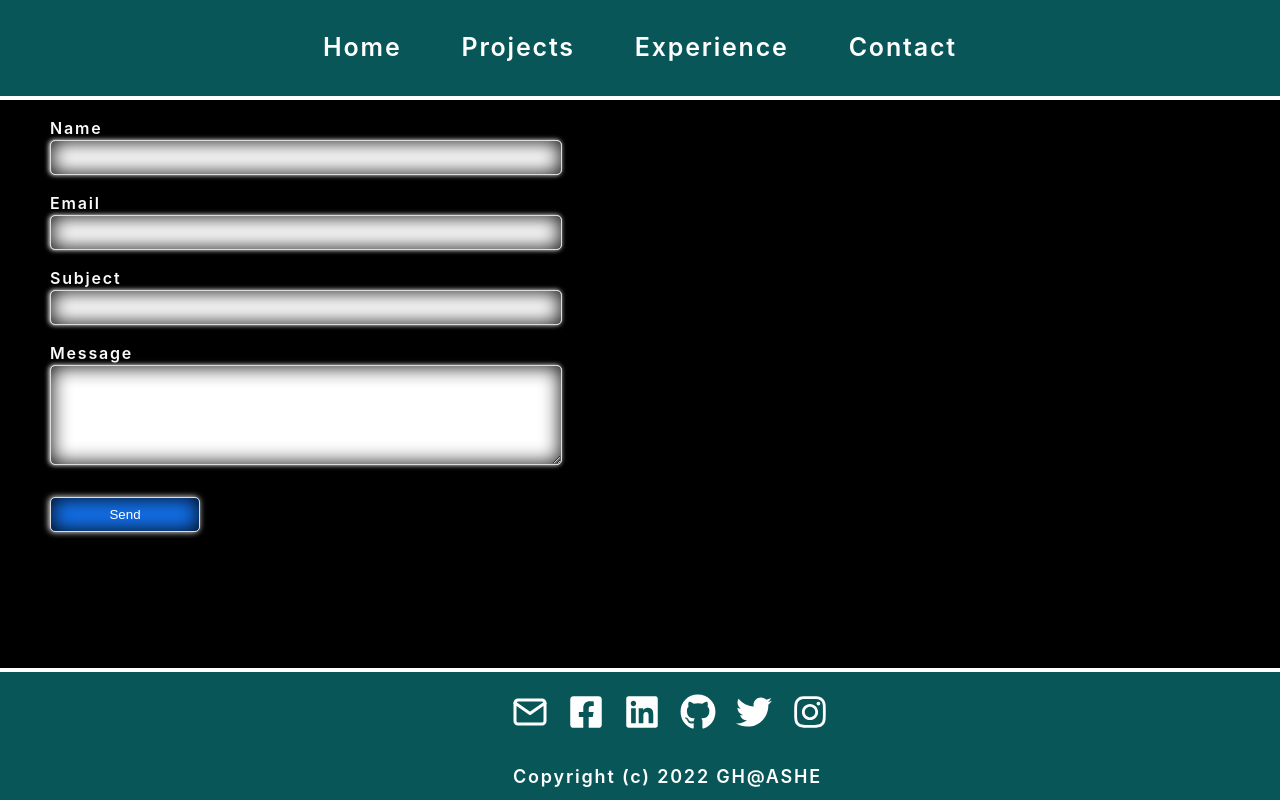
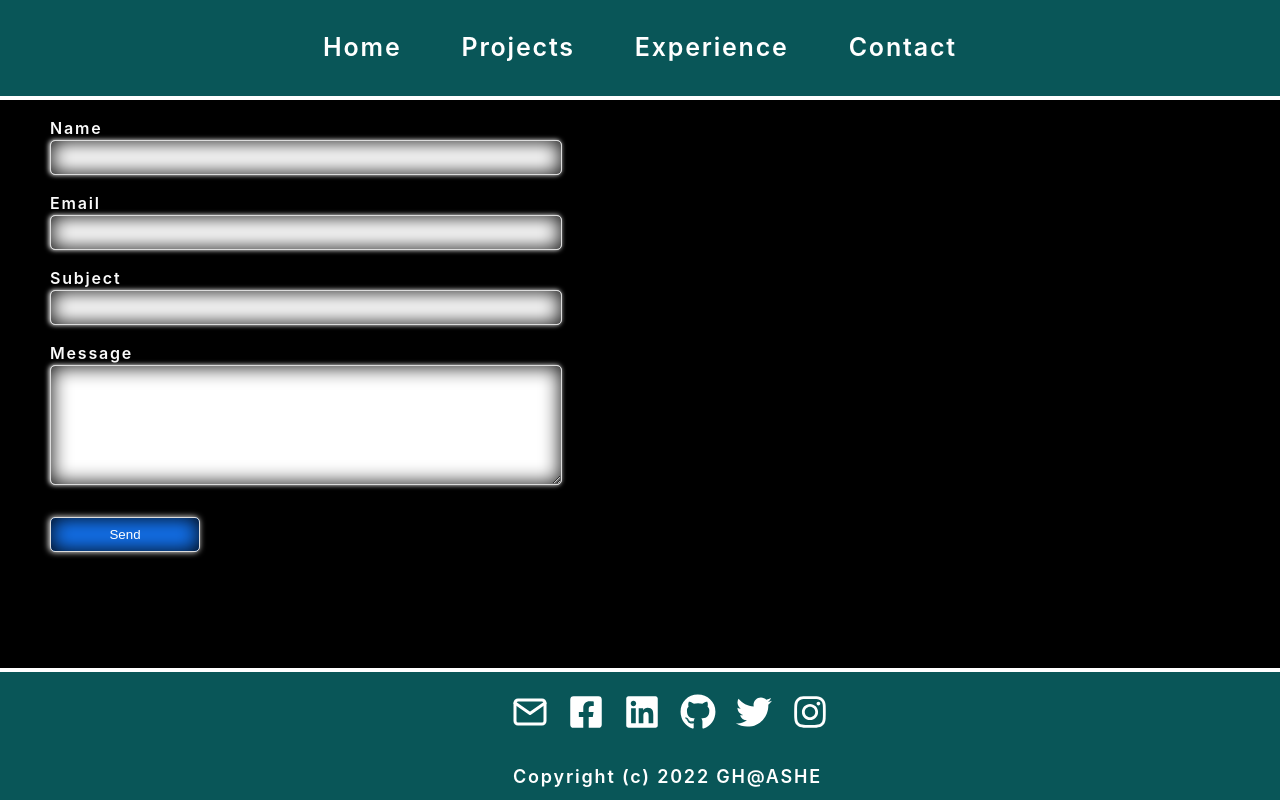
Before and after one commit to ghashe/react-portfolio-app, a React (Create React App) app: page /contact in a window 1280 px wide. Built offline with nearby package versions, Linux system fonts and the light colour scheme.

Commit message:
Applying some styling

```diff
--- a/package.json
+++ b/package.json
@@ -1,5 +1,4 @@
 {
-  "homepage": "http://ghashe.github.io/home",
   "name": "react-portfolio",
   "version": "0.1.0",
   "private": true,
@@ -16,7 +15,7 @@
     "react-external-link": "^2.0.0",
     "react-icons": "^4.4.0",
     "react-router-dom": "^6.3.0",
-    "react-scripts": "^5.0.1",
+    "react-scripts": "^2.1.3",
     "react-scroll": "^1.8.7",
     "react-switch": "^7.0.0",
     "react-vertical-timeline-component": "^3.5.2",
@@ -28,8 +27,6 @@
     "workbox-routing": "^6.5.3"
   },
   "scripts": {
-    "predeploy": "npm run build",
-    "deploy": "gh-pages -d build",
     "start": "react-scripts start",
     "build": "react-scripts build",
     "test": "react-scripts test",
--- a/src/styles/Contact.css
+++ b/src/styles/Contact.css
@@ -30,7 +30,7 @@ textarea {
   max-width: 100%;
   min-width: 100%;
   width: 100%;
-  min-height: 100px;
+  min-height: 120px;
   padding: 7px;
   outline: none;
   border-radius: 5px;
```
Also changed, not shown: 1 other file (tests, documents, lock files or other folders).
